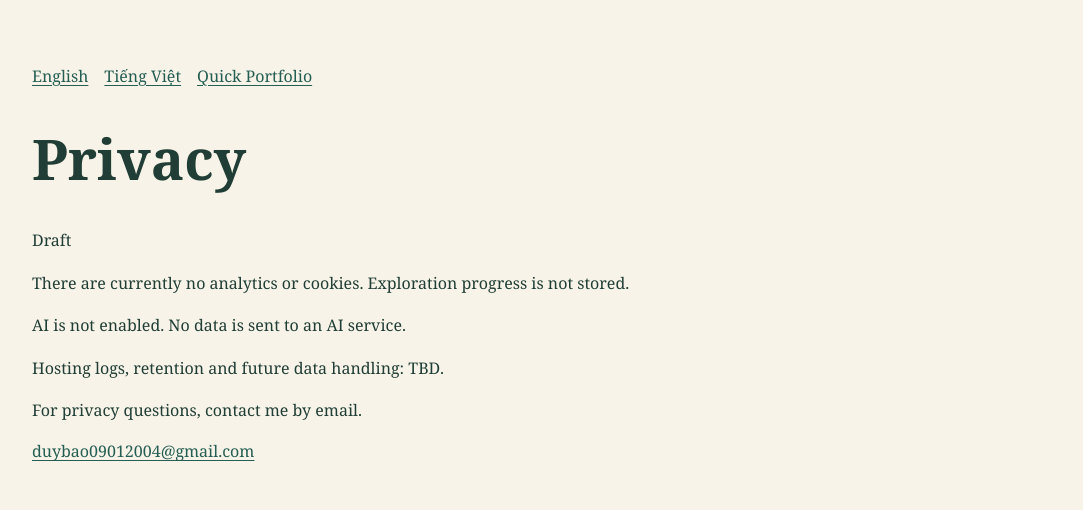
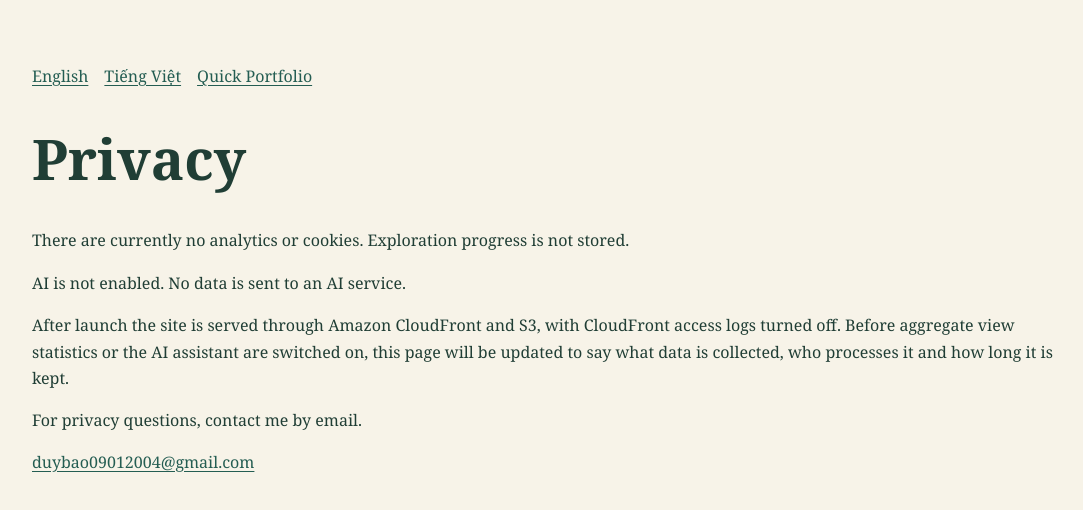
Before and after one commit to Crozn1812/the-quiet-atlas, a Next.js app: page /en/privacy/ in a window 1280 px wide. Shown: the top 510 px of the page, without its empty margins (96-1179 px from the left). Built offline with nearby package versions, Linux system fonts and the light colour scheme; no server answers.

Commit message:
content(privacy): hosting and future-data statement, remove Draft (Duy approved)
Co-Authored-By: Claude Opus 5.5 <noreply@anthropic.com>

```diff
--- a/src/app/[locale]/privacy/page.tsx
+++ b/src/app/[locale]/privacy/page.tsx
@@ -39,7 +39,6 @@ export default async function Page({ params }: Props) {
         <a href={'/' + locale + '/quick/'}>Quick Portfolio</a>
       </nav>
       <h1>{t.privacy}</h1>
-      <p>Draft</p>
       {t.privacyText.map(v => <p key={v}>{v}</p>)}
       <a href={'mailto:' + p.email}>{p.email}</a>
     </main>
--- a/src/i18n/portfolio.ts
+++ b/src/i18n/portfolio.ts
@@ -19,7 +19,7 @@ export const portfolioCopy = {
     privacyText: [
       "There are currently no analytics or cookies. Exploration progress is not stored.",
       "AI is not enabled. No data is sent to an AI service.",
-      "Hosting logs, retention and future data handling: TBD.",
+      "After launch the site is served through Amazon CloudFront and S3, with CloudFront access logs turned off. Before aggregate view statistics or the AI assistant are switched on, this page will be updated to say what data is collected, who processes it and how long it is kept.",
       "For privacy questions, contact me by email."
     ]
   },
@@ -43,7 +43,7 @@ export const portfolioCopy = {
     privacyText: [
       "Hiện không có analytics hay cookie. Không lưu tiến trình khám phá.",
       "AI chưa bật. Không gửi dữ liệu tới dịch vụ AI.",
-      "Log hosting, thời gian lưu và cách xử lý dữ liệu trong tương lai: TBD.",
+      "Khi phát hành, site được phục vụ qua Amazon CloudFront và S3, không bật access log của CloudFront. Trước khi bật thống kê lượt xem tổng hợp hoặc trợ lý AI, trang này sẽ được cập nhật: dữ liệu nào được thu, ai xử lý, lưu bao lâu.",
       "Nếu có câu hỏi về quyền riêng tư, hãy liên hệ qua email."
     ]
   }
```
